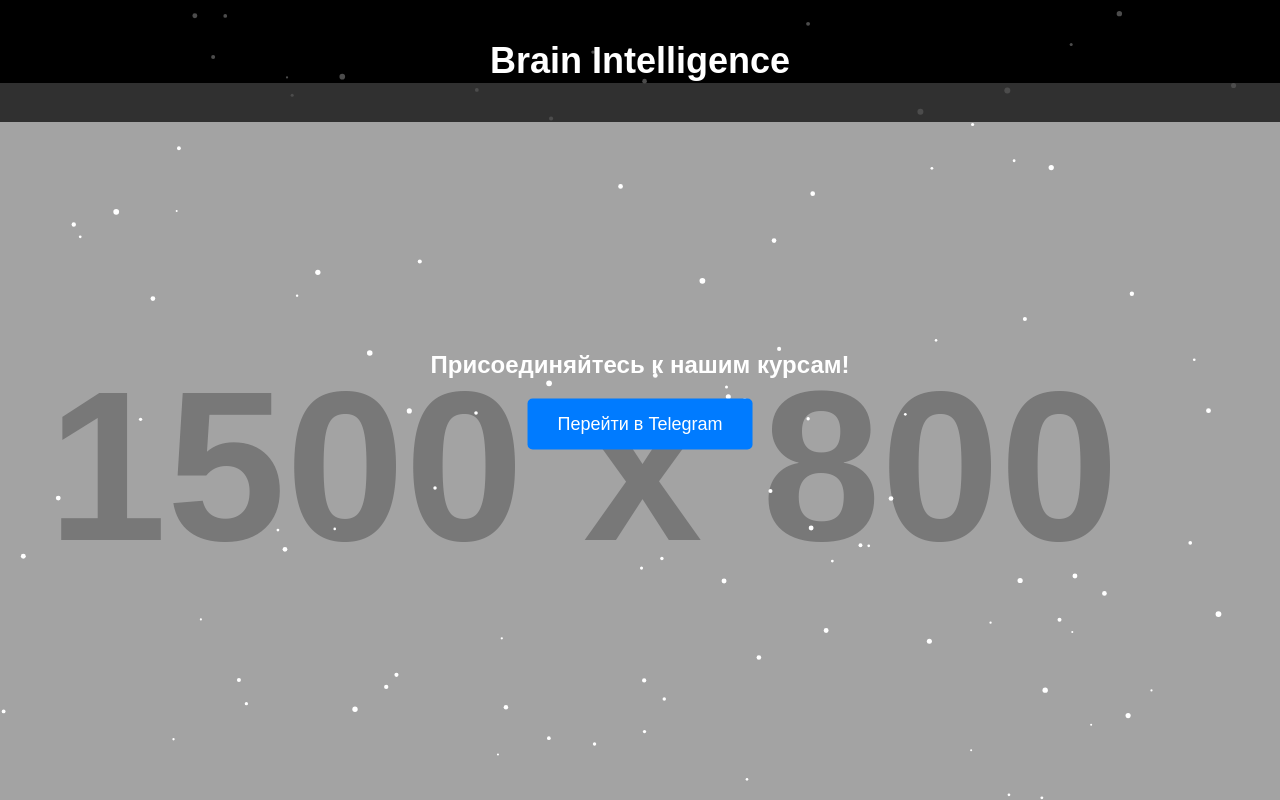
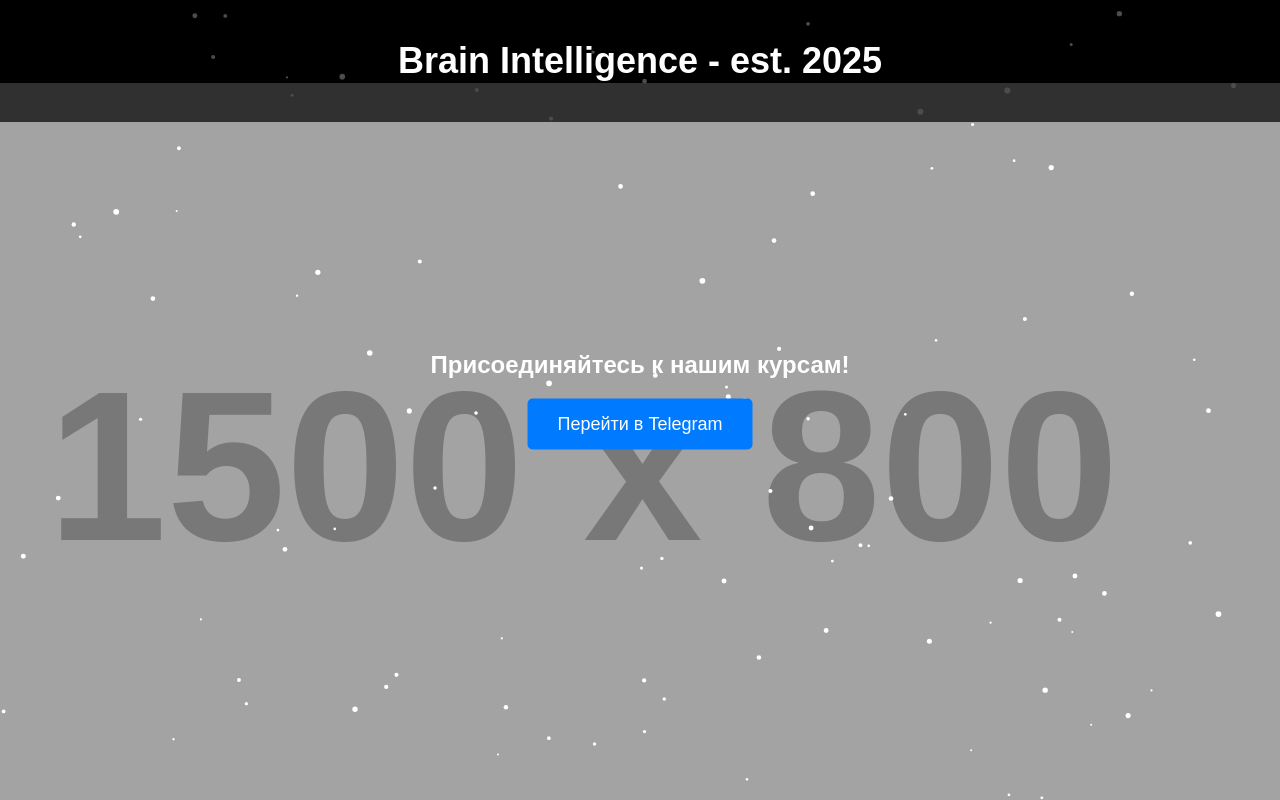
Before and after one commit to BrainInelligence/BrainIntelligence, a plain HTML site: page index.html in a window 1280 px wide. Drawn offline with Linux system fonts and the light colour scheme; placeholder pictures from the web are drawn by us.

Commit message:
Update index.html

```diff
--- a/index.html
+++ b/index.html
@@ -5,12 +5,13 @@
     <meta name="viewport" content="width=device-width, initial-scale=1.0">
     <title>Научись зарабатывать на нейросетях прямо сейчас!</title>
     <link rel="stylesheet" href="styles.css">
+    <link rel="icon" href="static/img/LOGO2.png">
 </head>
 <body>
     <!-- Шапка -->
     <header class="header">
         <div class="container">
-            <h1 class="header-title">Brain Intelligence</h1>
+            <h1 class="header-title">Brain Intelligence - est. 2025</h1>
         </div>
     </header>
 
```
